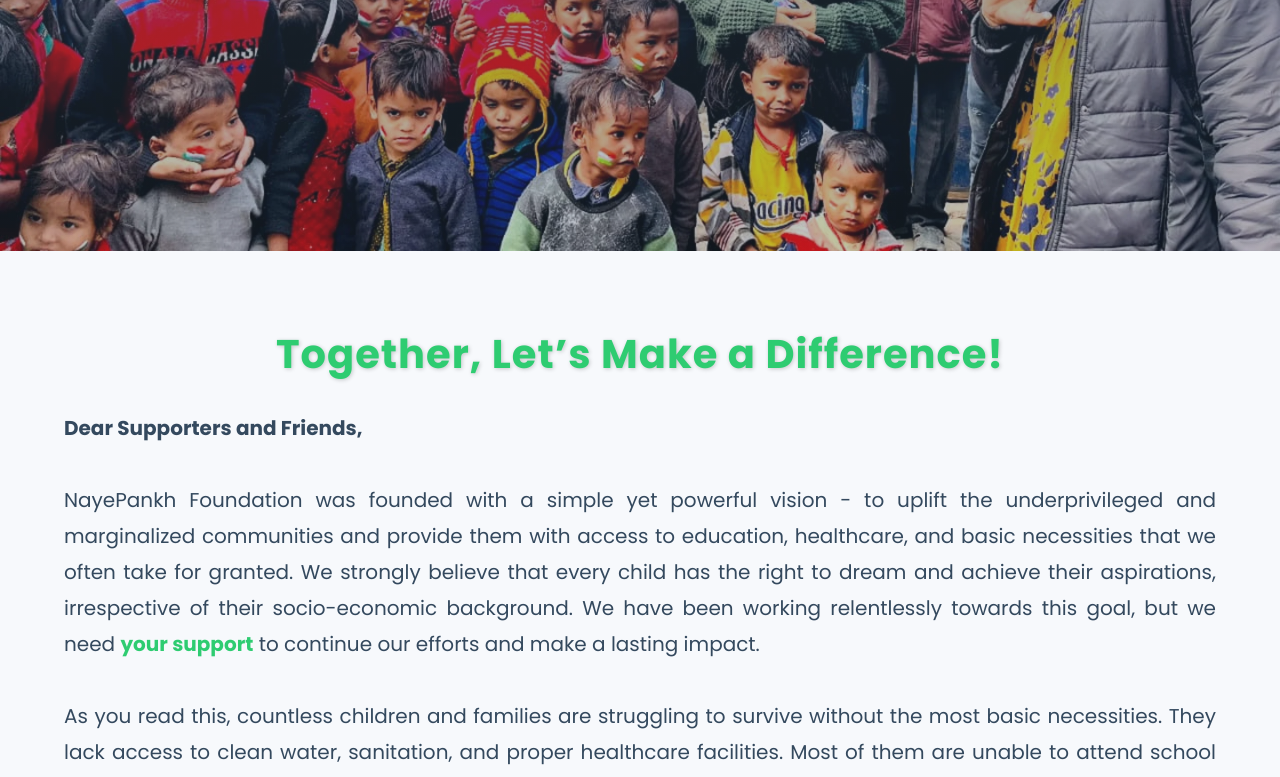
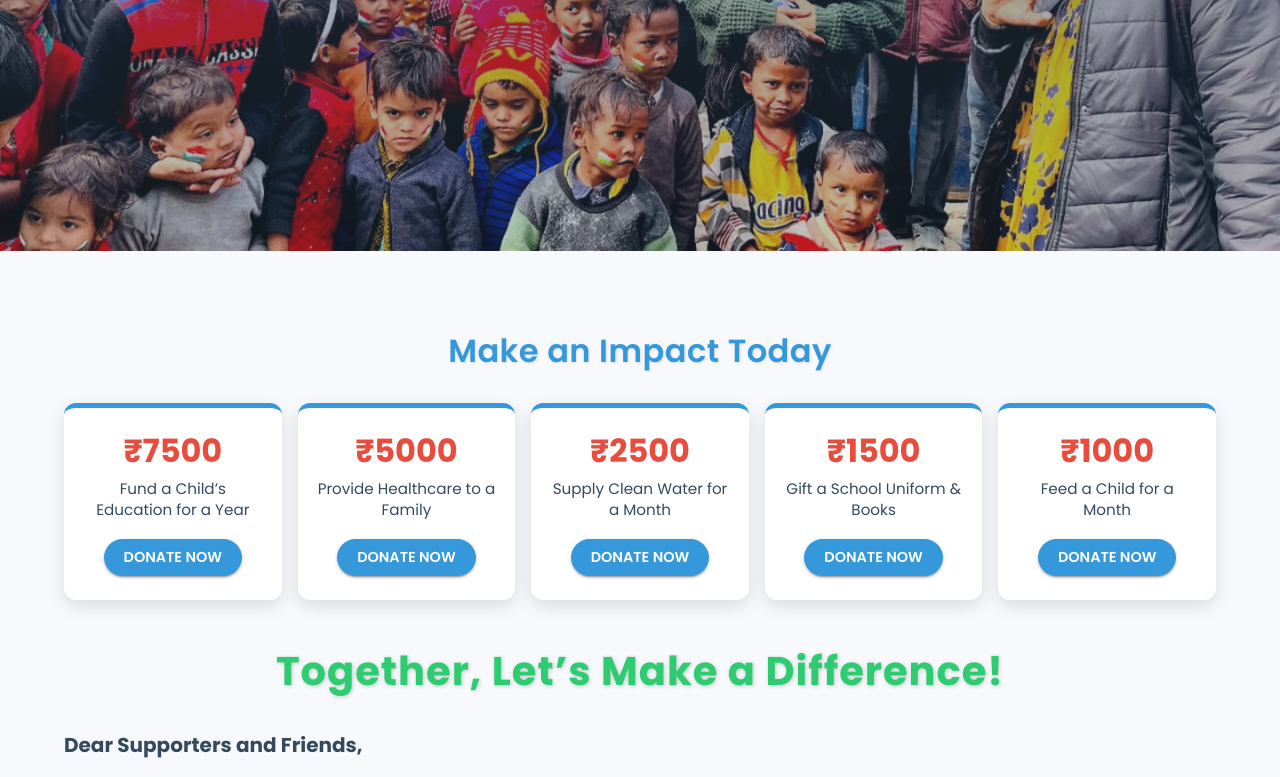
Before and after one commit to vkboi5/NayePankh, a React (Vite) app in the folder frontend/: page /donation in a window 1280 px wide. Shown: the part 549-1326 px from the top of the page. Built offline with nearby package versions, Linux system fonts and the light colour scheme.

Commit message:
added fixed donation cards

```diff
--- a/frontend/src/pages/DonationPage.jsx
+++ b/frontend/src/pages/DonationPage.jsx
@@ -5,6 +5,8 @@
   Container,
   Button,
   Grid,
+  Card,
+  CardContent,
 } from "@mui/material";
 import { createTheme, ThemeProvider } from "@mui/material/styles";
 import donationBg from "../assets/welcome-img.webp"; // Background for hero section
@@ -26,6 +28,10 @@
     text: {
       primary: "#34495E", // Dark Slate
     },
+    donation: {
+      main: "#3498DB", // Bright Blue for donation section
+      accent: "#E74C3C", // Vibrant Red for emphasis
+    },
   },
   typography: {
     fontFamily: "'Poppins', sans-serif",
@@ -36,6 +42,15 @@
 });
 
 function Donation() {
+  // Donation amounts with corresponding cause phrases
+  const donations = [
+    { amount: 7500, cause: "Fund a Child’s Education for a Year" },
+    { amount: 5000, cause: "Provide Healthcare to a Family" },
+    { amount: 2500, cause: "Supply Clean Water for a Month" },
+    { amount: 1500, cause: "Gift a School Uniform & Books" },
+    { amount: 1000, cause: "Feed a Child for a Month" },
+  ];
+
   return (
     <ThemeProvider theme={theme}>
       <Box
@@ -50,8 +65,8 @@
         <Box
           sx={{
             position: "relative",
-            height: "100vh", // Full viewport height
-            width: "100vw", // Full viewport width
+            height: "100vh",
+            width: "100vw",
             backgroundImage: `url(${donationBg})`,
             backgroundSize: "cover",
             backgroundPosition: "center",
@@ -77,12 +92,12 @@
             variant="h1"
             component="h1"
             sx={{
-              color: "#F1C40F", // Sunflower Yellow
+              color: "#F1C40F",
               textAlign: "center",
-              fontSize: { xs: "1.5rem", sm: "2rem", md: "2.5rem" }, // Adjusted for responsiveness
+              fontSize: { xs: "1.5rem", sm: "2rem", md: "2.5rem" },
               textShadow: "4px 4px 12px rgba(0,0,0,0.7)",
               zIndex: 2,
-              px: { xs: 2, sm: 3, md: 4 }, // Responsive padding
+              px: { xs: 2, sm: 3, md: 4 },
               lineHeight: 1.2,
               animation: "fadeIn 2s ease-in-out",
               "@keyframes fadeIn": {
@@ -104,8 +119,105 @@
             zIndex: 1,
           }}
         >
-          {/* Constrain only the text content */}
           <Container maxWidth="lg">
+            {/* Fixed Donation Amounts Section */}
+            <Box sx={{ mb: 6 }}>
+              <Typography
+                variant="h4"
+                component="h2"
+                sx={{
+                  textAlign: "center",
+                  color: "donation.main",
+                  mb: 4,
+                  fontSize: { xs: "1.5rem", md: "2rem" },
+                  fontWeight: 600,
+                  letterSpacing: "0.5px",
+                  textShadow: "1px 1px 3px rgba(0,0,0,0.1)",
+                }}
+              >
+                Make an Impact Today
+              </Typography>
+              <Grid container spacing={2} justifyContent="center">
+                {donations.map(({ amount, cause }) => (
+                  <Grid item xs={6} sm={4} md={2.4} key={amount}>
+                    <Card
+                      sx={{
+                        borderRadius: 3,
+                        boxShadow: "0px 6px 18px rgba(0,0,0,0.12)",
+                        transition: "all 0.3s ease",
+                        "&:hover": {
+                          transform: "translateY(-6px)",
+                          boxShadow: "0px 12px 25px rgba(0,0,0,0.18)",
+                          bgcolor: "#F0F8FF", // Light blue on hover
+                        },
+                        bgcolor: "#FFFFFF",
+                        borderTop: "5px solid #3498DB",
+                        overflow: "hidden",
+                        position: "relative",
+                      }}
+                    >
+                      <CardContent
+                        sx={{
+                          textAlign: "center",
+                          py: 3,
+                          px: 1.5,
+                        }}
+                      >
+                        <Typography
+                          variant="h5"
+                          sx={{
+                            color: "donation.accent",
+                            fontSize: { xs: "1.75rem", md: "2rem" },
+                            fontWeight: 700,
+                            mb: 1,
+                            lineHeight: 1.2,
+                          }}
+                        >
+                          ₹{amount}
+                        </Typography>
+                        <Typography
+                          variant="body2"
+                          sx={{
+                            color: "text.primary",
+                            fontSize: { xs: "0.85rem", md: "0.95rem" },
+                            fontWeight: 500,
+                            mb: 2,
+                            px: 1,
+                            lineHeight: 1.4,
+                            minHeight: "2.8rem", // Ensures consistent height
+                          }}
+                        >
+                          {cause}
+                        </Typography>
+                        <Button
+                          variant="contained"
+                          href="https://pages.razorpay.com/pl_NUcVhpQzK8rI1b/view"
+                          target="_blank"
+                          rel="noopener noreferrer"
+                          sx={{
+                            bgcolor: "donation.main",
+                            color: "#FFFFFF",
+                            fontSize: { xs: "0.8rem", md: "0.9rem" },
+                            fontWeight: 600,
+                            borderRadius: 20,
+                            px: 2.5,
+                            py: 0.75,
+                            "&:hover": {
+                              bgcolor: "#2980B9", // Darker blue on hover
+                              transform: "scale(1.05)",
+                            },
+                          }}
+                        >
+                          Donate Now
+                        </Button>
+                      </CardContent>
+                    </Card>
+                  </Grid>
+                ))}
+              </Grid>
+            </Box>
+
+            {/* Together, Let’s Make a Difference Section */}
             <Typography
               variant="h3"
               component="h2"
@@ -224,9 +336,9 @@
             <Grid item xs={12} md={7}>
               <Box
                 sx={{
-                  mx: { xs: 2, md: 4 }, // Adjusted margin for spacing
-                  p: { xs: 3, md: 6 }, // Increased padding for more space
-                  maxWidth: "800px", // Wider maxWidth for text
+                  mx: { xs: 2, md: 4 },
+                  p: { xs: 3, md: 6 },
+                  maxWidth: "800px",
                 }}
               >
                 <Typography
@@ -234,7 +346,7 @@
                   sx={{
                     color: "text.primary",
                     fontSize: { xs: "1rem", md: "1.25rem" },
-                    lineHeight: 2, // Increased line height for breathing room
+                    lineHeight: 2,
                     textAlign: { xs: "center", md: "left" },
                     animation: "fadeInUp 2s ease-in-out",
                   }}
@@ -271,9 +383,9 @@
                 alt="Donation Background"
                 sx={{
                   width: "70%",
-                  height: "100%", // Spans full height of the section
+                  height: "100%",
                   borderRadius: { xs: 0, md: 4 },
-                  border: "10px solid #FFFFFF", // Thick white border
+                  border: "10px solid #FFFFFF",
                   boxShadow: "0px 6px 20px rgba(0,0,0,0.2)",
                 }}
               />
```
